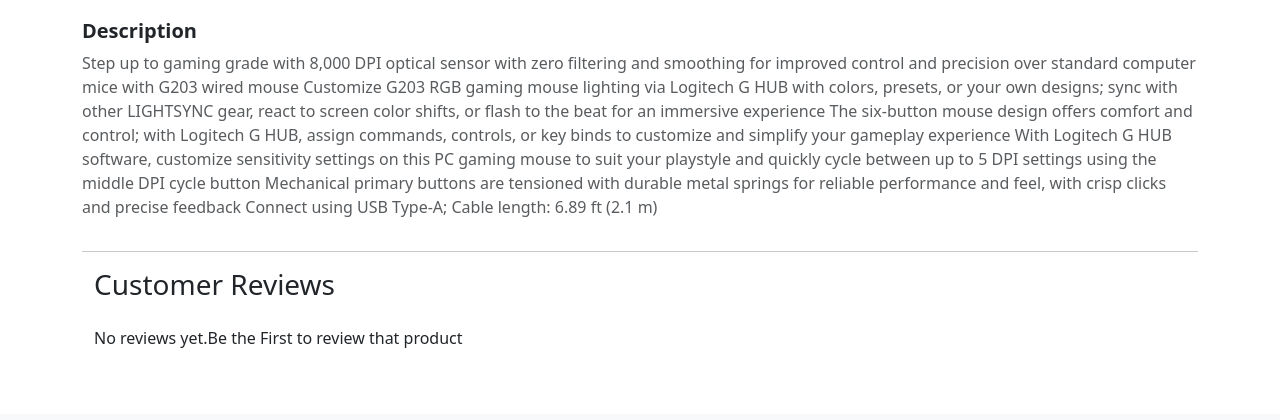
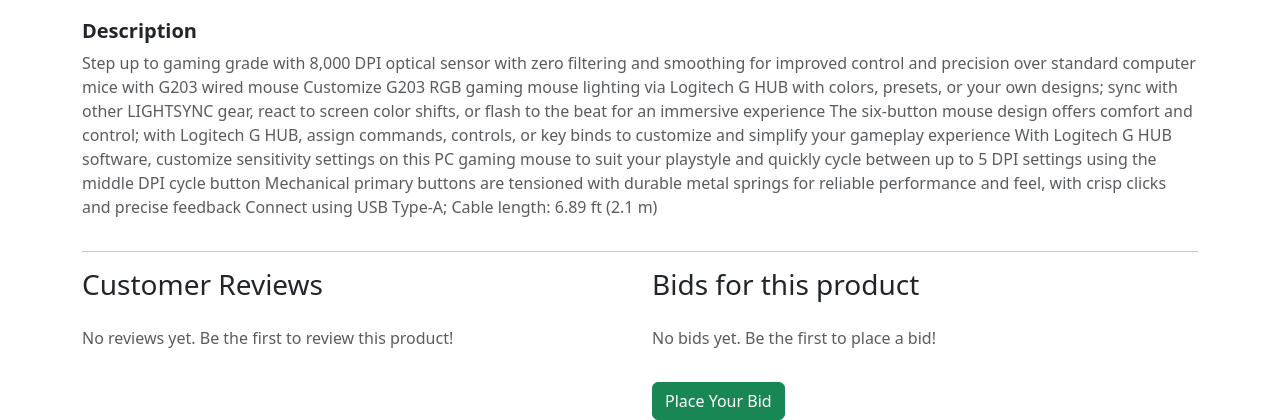
Before and after one commit to HuzaifaAmjad772/ecommerce, a Django app: page /product/detail/1 in a window 1280 px wide. Shown: the part 613-1033 px from the top of the page. Before the commit the page ends 961 px from the top, so only its background shows below. Run offline with Django 5.2, Linux system fonts and the light colour scheme; data comes from the database, SQL or seed files in the repository; both versions use the stored data as it was after the commit.

Commit message:
Updated: your message here

```diff
--- a/products/admin.py
+++ b/products/admin.py
@@ -1,7 +1,8 @@
 from django.contrib import admin
-from . models import Product , Review
+from . models import Product , Review , Bidding
 
 # Register your models here.
 
 admin.site.register(Product)
 admin.site.register(Review)
+admin.site.register(Bidding)
--- a/products/models.py
+++ b/products/models.py
@@ -27,3 +27,18 @@
 
     def __str__(self):
         return f'Review by {self.user.username} for {self.product.name}'
+
+
+
+class Bidding(models.Model):
+    product = models.ForeignKey(Product, on_delete=models.CASCADE, related_name='bids')
+    user = models.ForeignKey(User, on_delete=models.CASCADE)
+    bid_amount = models.IntegerField(default=0)
+    created_at = models.DateTimeField(auto_now_add=True)
+
+
+    class Meta:
+        ordering = ['-bid_amount']
+
+    def __str__(self):
+        return f'Bid by {self.user.username} for {self.product.name} - Amount: {self.bid_amount}'
--- a/products/urls.py
+++ b/products/urls.py
@@ -8,4 +8,5 @@
     path('edit/<int:id>', views.product_edit, name='product_edit'),
     path('delete/<int:id>', views.product_delete, name='product_delete'),
     path('review/<int:id>', views.product_review, name='product_review'),
+    path('bidding/<int:id>', views.product_bidding, name='product_bidding'),
 ]
--- a/products/views.py
+++ b/products/views.py
@@ -1,6 +1,6 @@
 from django.shortcuts import render , redirect , get_object_or_404
 from django.shortcuts import render, redirect
-from .models import Product , Review
+from .models import Product , Review , Bidding
 from django.contrib.auth.decorators import login_required
 
 def product_form(request):
@@ -35,19 +35,26 @@
 def product_detail(request, id):
     product = get_object_or_404(Product, id=id)
     reviews = product.reviews.all()
+    bids = product.bids.all()   # ordered if you used Meta ordering
+
+    highest_bid = bids.first()  # top bid (None if no bids)
+
     return render(request, "product_detail.html", {
         "product": product,
-        "reviews": reviews
-})
+        "reviews": reviews,
+        "bids": bids,
+        "highest_bid": highest_bid,
+    })
 
 
 
+@login_required
 def my_listing(request):
     products = Product.objects.filter(user=request.user)
     return render(request, 'my_listing.html', {"products": products})
 
 
-
+@login_required
 def product_edit(request, id):
     product = get_object_or_404(Product, id=id)
 
@@ -63,7 +70,7 @@
 
     return render(request, 'product_edit.html', {"product": product})
 
-
+@login_required
 def product_delete(request, id):
     product = get_object_or_404(Product, id=id)
     product.delete()
@@ -90,3 +97,24 @@
         return redirect("product_detail", id=product.id)  # back to detail page
 
     return render(request, "product_review.html", {"product": product})
+
+
+@login_required
+def product_bidding(request, id):
+    product = get_object_or_404(Product, id=id)
+
+    if request.method == "POST":
+        bid_amount = request.POST.get('bid_amount')
+
+        Bidding.objects.create(
+            bid_amount=bid_amount,
+            product=product,
+            user=request.user,
+        )
+
+        return redirect('product_bidding', id=product.id)
+    bids = product.bids.all().order_by('-bid_amount')
+    return render(request, 'product_bidding.html', {
+        "product": product,
+        "bids": bids,
+    })
--- a/templates/product_detail.html
+++ b/templates/product_detail.html
@@ -80,6 +80,10 @@
           <h2 class="fw-bold">{{ product.name }}</h2>
           <p class="text-muted mb-2">Brand: <span class="fw-semibold">{{ product.brand }}</span></p>
           <h3 class="text-danger fw-bold">Rs. {{ product.price }}</h3>
+          {% if highest_bid %}
+    <p>🏆 Highest Bid: <strong>{{ highest_bid.bid_amount }}</strong>
+    by {{ highest_bid.user.username }}</p>
+    {% endif %}
 
           <div class="mt-3">
             <button class="btn btn-warning btn-lg me-2">Buy Now</button>
@@ -95,33 +99,55 @@
         </div>
       </div>
       <hr>
-      <!-- Reviews -->
-  <div class="container">
+      <div class="row">
+  <!-- Customer Reviews Section -->
+  <div class="col-6">
     <h3 class="mb-4">Customer Reviews</h3>
+
     {% for review in reviews %}
-  <div class="review-box">
-    <p class="review-name">{{ review.name }}</p>
+      <div class="review-box mb-3 p-3 border rounded">
+        <p class="review-name font-weight-bold">{{ review.name }}</p>
         <p class="review-stars">
           {% for i in "12345"|make_list %}
             {% if forloop.counter <= review.rating %}
-          ⭐
+              <span class="text-warning">⭐</span>
             {% else %}
-          ☆
+              <span class="text-muted">☆</span>
             {% endif %}
           {% endfor %}
         </p>
         <p>{{ review.comment }}</p>
+        <small>(on {{ review.created_at|date:"M d, Y H:i" }})</small>
       </div>
     {% empty %}
-  <p>No reviews yet.Be the First to review that product</p>
+      <p class="text-muted">No reviews yet. Be the first to review this product!</p>
     {% endfor %}
-
-
 
     {% if user.is_authenticated %}
       <a href="{% url 'product_review' product.id %}" class="btn btn-primary mt-3">Post Review</a>
     {% endif %}
-    <br><br>
+  </div>
+  <!-- Bidding Section -->
+  <div class="col-6">
+    <h3 class="mb-4">Bids for this product</h3>
+
+    {% if bids %}
+      <ul class="list-group">
+        {% for bid in product.bids.all %}
+          <li class="list-group-item">
+            <strong>{{ bid.user.username }}</strong> — Rs: {{ bid.bid_amount }} <br>
+            <small>(on {{ bid.created_at|date:"M d, Y H:i" }})</small>
+          </li>
+        {% endfor %}
+      </ul>
+    {% else %}
+      <p class="text-muted">No bids yet. Be the first to place a bid!</p>
+    {% endif %}
+
+    <button type="button" class="btn btn-success mt-3">
+      <a style="color: white; text-decoration: none;" href="{% url 'product_bidding' product.id %}">Place Your Bid</a>
+    </button>
+  </div>
 </div>
 </div>
     <script src="https://cdn.jsdelivr.net/npm/bootstrap@5.3.8/dist/js/bootstrap.bundle.min.js"></script>
```
Also changed, not shown: templates/product_bidding.html (added, +28 -0 lines), db.sqlite3, products/migrations/0012_bidding.py (added). Lines whose indentation alone changed are shown as unchanged.
